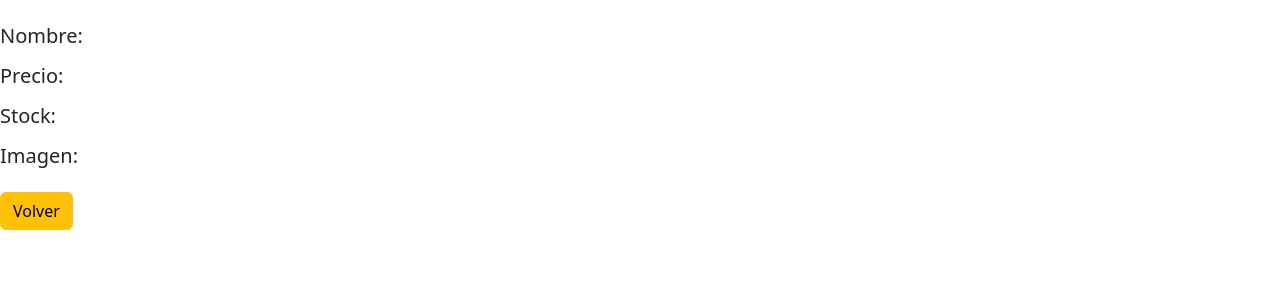
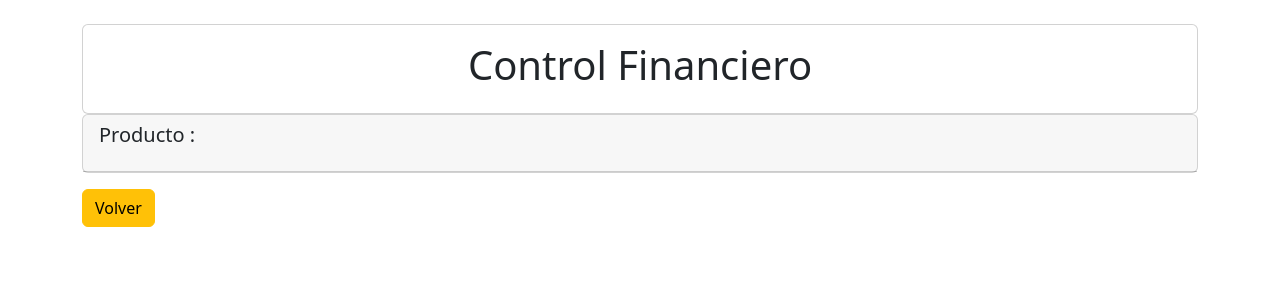
Before and after one commit to piperodriguez/controlFinanzas, a Node server app: page /detalle in a window 1280 px wide. Shown: the top 300 px of the page. Run offline with Node 20, Linux system fonts and the light colour scheme; data that the repository does not hold is empty; some libraries are stand-ins or nearby versions.

Commit message:
se corrige guardado fecha en la deuda

```diff
--- a/controllers/main.js
+++ b/controllers/main.js
@@ -31,7 +31,8 @@
       valor_deuda: req.body.valor,
       saldo_deuda: 0,
       descripcion_deuda: req.body.descripcion,
-      fecha_deuda: req.body.fecha
+      fecha_deuda: req.body.fecha_deuda,
+      id_producto: req.body.productoDeuda
     };
 
     const nueva_deuda = new Deuda(deuda);
--- a/models/deudas.js
+++ b/models/deudas.js
@@ -7,6 +7,7 @@
     this.saldo_deuda = deuda.saldo_deuda;
     this.descripcion_deuda = deuda.descripcion_deuda;
     this.fecha_deuda = deuda.fecha_deuda;
+    this.id_producto = deuda.id_producto;
 };
 
 
--- a/routes/web.js
+++ b/routes/web.js
@@ -32,11 +32,12 @@
 router.post('/save', upload.single('img'), mainController.create);
 
 // Ruta para leer un producto por su ID
-router.get('/:id', productoController.findById);
+router.get('/producto/:id', productoController.findById);
 
 router.get('/deuda/:id', mainController.detailDeuda);
 // Ruta para actualizar un producto por su ID
-//router.post('/:id', upload.single('img'), productoController.update);
+router.post('/producto/:id', upload.single('img'), productoController.update);
+
 router.post('/modifica/:id',  mainController.modifica);
 
 // Ruta para eliminar un producto por su ID
--- a/views/detalle.ejs
+++ b/views/detalle.ejs
@@ -1,27 +1,22 @@
 <link rel="stylesheet" href="./css/bootstrap.min.css">
-<section class="example mt-4">
-    <h5>Nombre: </h5>
-    <p id="nombre"></p>
-
-    <h5>Precio: </h5>
-    <p id="precio"></p>
-
-    <h5>Stock: </h5>
-    <p id="stock"></p>
-
-    <h5>Imagen: </h5>
-    <div class="row">
-      <div class="col-md-3">
-        <img id="img" class="img-fluid">
+<div class="container">
+  <section class="example mt-4">
+    <div class="card text-center">
+      <div class="card-body">
+        <h1>Control Financiero</h1>
+        <img id="img" class='img-fluid' style='max-width:300px'>
       </div>
     </div>
-
+    <div class="card">
+      <h5 class="card-header">Producto : <p id="nombre"></p></h5>
+    </div>
   </section>
-  <a href="/" class="btn btn-warning mt-3">Volver</a>
-  <script type="text/javascript">
+  <a href="/productos" class="btn btn-warning mt-3">Volver</a>
+</div>
+<script type="text/javascript">
     var url = new URL(window.location.href);
     const id = url.searchParams.get("id");
-    fetch("http://localhost:3000/api/v1/redirect/" + id).then(response => {
+    fetch("http://localhost:3000/api/v1/redirect/producto/" + id).then(response => {
       if (response.ok) {
         return response.json();
       }
@@ -32,12 +27,9 @@
         ar.forEach((elem) => {
           console.log(elem.precio)
           document.getElementById("nombre").innerHTML = elem.nombre;
-          document.getElementById("precio").innerHTML = elem.precio;
-          document.getElementById("stock").innerHTML = elem.stock;
           document.getElementById("img").src = "http://localhost:3000/uploads/" + elem.img;
         });
       };
     }).catch(err => console.error(err));
-  </script>
-
+</script>
 </body>
--- a/views/modificardeuda.ejs
+++ b/views/modificardeuda.ejs
@@ -88,7 +88,6 @@
       .then(function(res){
         console.log(res);
         let data = JSON.stringify(res)
-        console.log('le cambiaria el final')
         window.location.href = "http://localhost:3000/home";
         console.log(data)
       })
```
Also changed, not shown: views/actualizar.ejs (+8 -6 lines), views/crear.ejs (+9 -1 lines), views/crearDeuda.ejs (+30 -2 lines).
